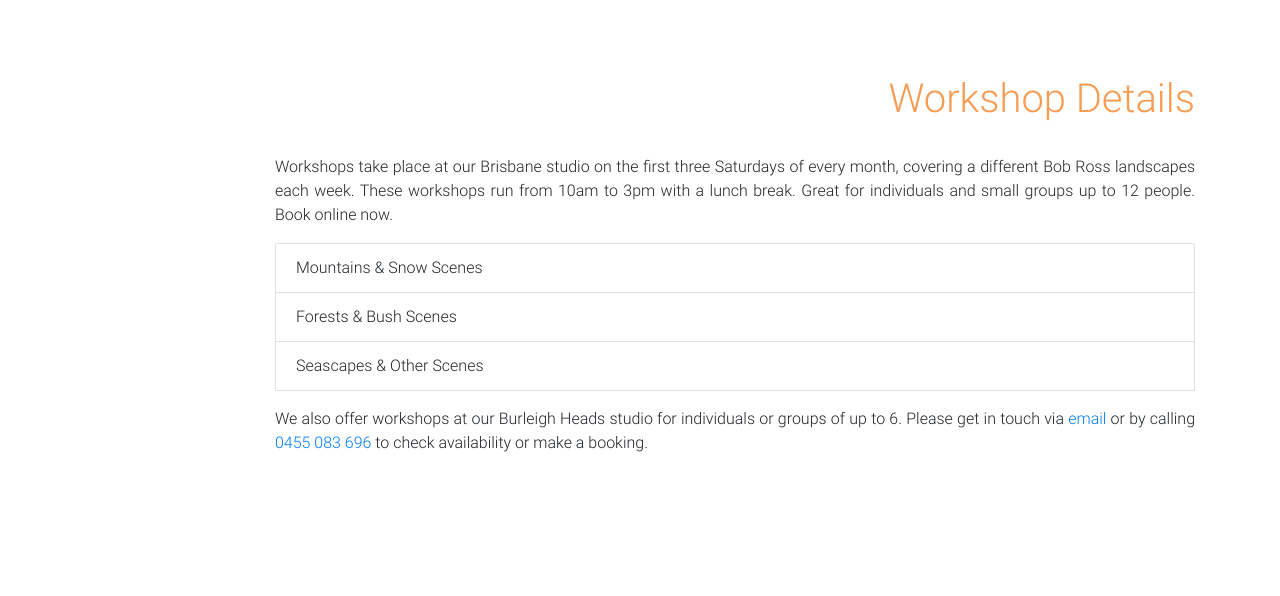
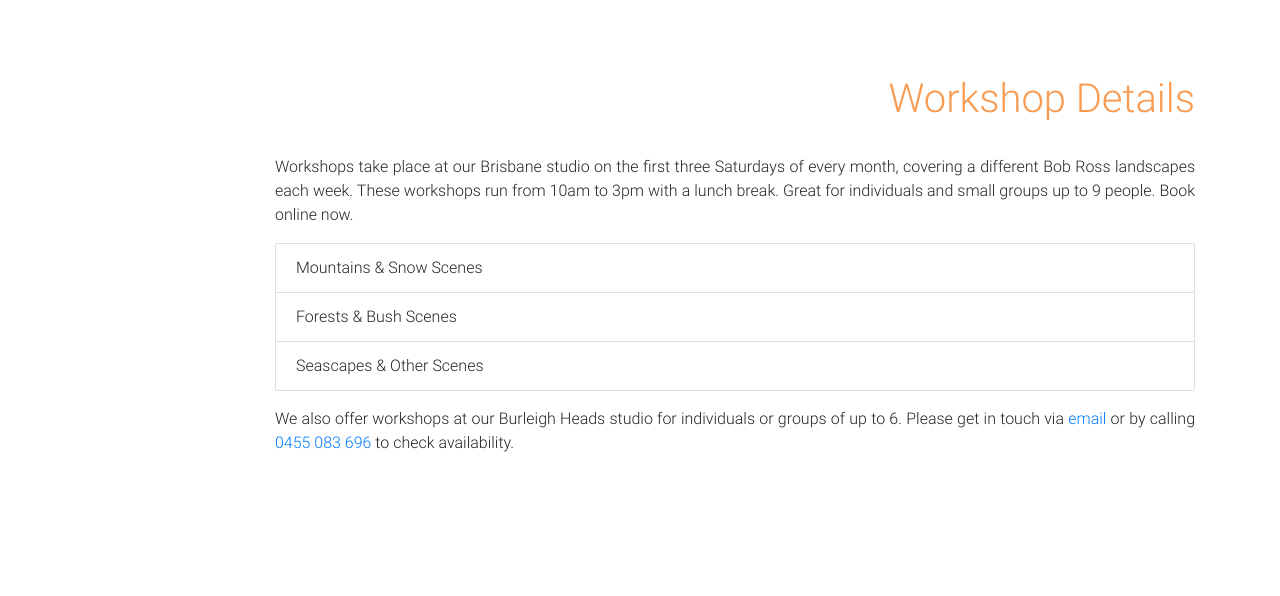
Before and after one commit to mbeloff/arthoughtsV2, a plain HTML site: page index.html in a window 1280 px wide. Shown: the part 2128-2724 px from the top of the page. Drawn offline with Linux system fonts and the light colour scheme; a script that the page names is missing.

Commit message:
mailto and class numbers adjust

```diff
--- a/index.html
+++ b/index.html
@@ -63,7 +63,6 @@
             <img src="img/discover-jop.svg" alt="Discover the Joy of Painting in cursive text" class="img-fluid jop">
           </div>
           <h1 class="h2 col-12 col-lg-6 mb-3 mt-1 font-weight-light white-text sub-berk">Painting workshops with Maaret Webb, teaching artist and Certified Bob Ross Instructor</h1>
-
 
         </div>
       </div>
@@ -137,13 +136,13 @@
         <div class="col-md-10 text-left ml-auto">
 
           <h2 class="h1 font-weight-light custom py-4 mt-5 text-right">Workshop Details</h2>
-          <p align="justify">Workshops take place at our Brisbane studio on the first three Saturdays of every month, covering a different Bob Ross landscapes each week. These workshops run from 10am to 3pm with a lunch break. Great for individuals and small groups up to 12 people. Book online now.</p>
+          <p align="justify">Workshops take place at our Brisbane studio on the first three Saturdays of every month, covering a different Bob Ross landscapes each week. These workshops run from 10am to 3pm with a lunch break. Great for individuals and small groups up to 9 people. Book online now.</p>
           <ul class="list-group mb-3">
             <li class="list-group-item">Mountains & Snow Scenes</li>
             <li class="list-group-item">Forests & Bush Scenes</li>
             <li class="list-group-item">Seascapes & Other Scenes</li>
           </ul>
-          <p align="justify">We also offer workshops at our Burleigh Heads studio for individuals or groups of up to 6. Please get in touch via <a href="mailto: bookarthoughts@gmail.com">email</a> or by calling <a href="tel:+61455083696">0455 083 696</a> to check availability or make a booking.</p>
+          <p align="justify">We also offer workshops at our Burleigh Heads studio for individuals or groups of up to 6. Please get in touch via <a href="mailto:sademaaret@yahoo.com.au">email</a> or by calling <a href="tel:+61455083696">0455 083 696</a> to check availability.</p>
         </div>
         <!--Grid column-->
 
```
